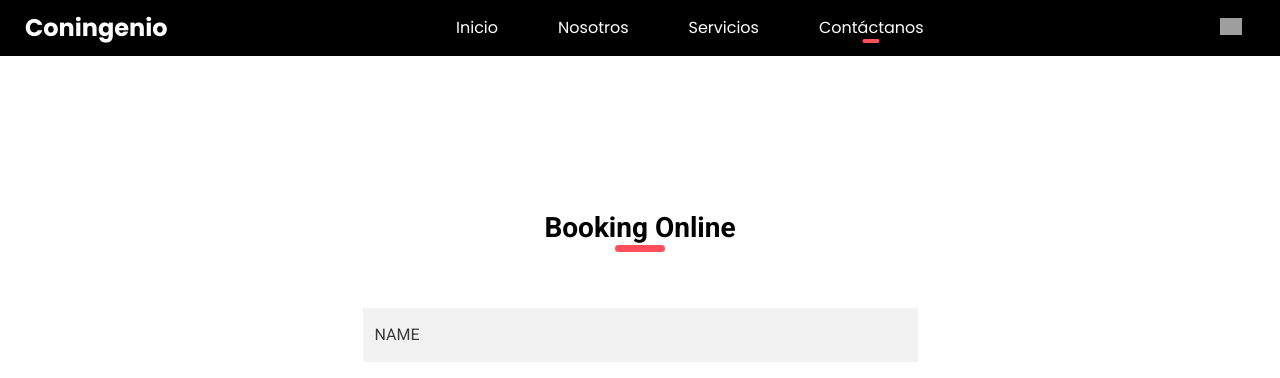
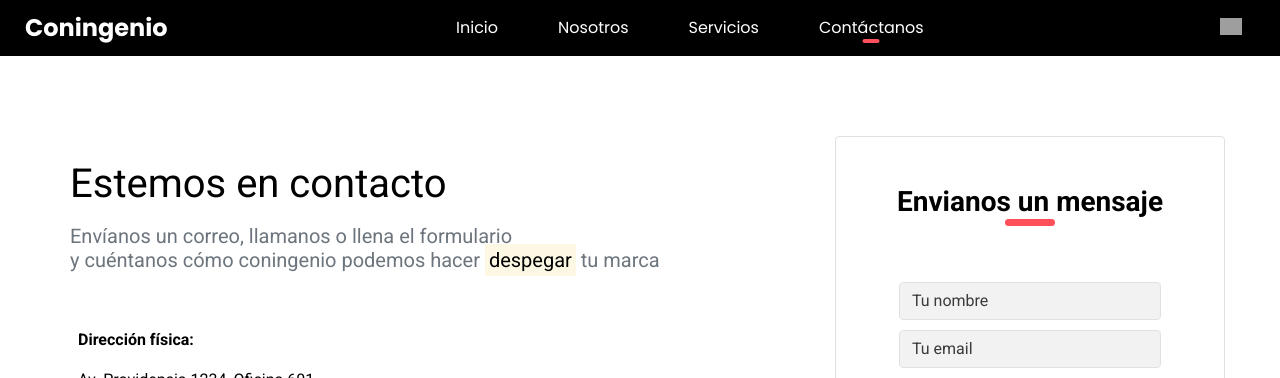
Before and after one commit to EmeRamirez/php-basics, a PHP site: page /contacto.php in a window 1280 px wide. Shown: the top 378 px of the page. Run offline with PHP 8.4, Linux system fonts and the light colour scheme; some libraries are stand-ins or nearby versions; grey boxes are pictures that could not be loaded.

Commit message:
añadir sección de contacto

```diff
--- a/contacto.php
+++ b/contacto.php
@@ -3,6 +3,7 @@
 ?>
 
 <div style="margin-bottom: 80px"></div>
+
 
 <!-- Incluir aca el componente -->
 <?php
--- a/includes/contacto-component.php
+++ b/includes/contacto-component.php
@@ -1,45 +1,65 @@
-  <!-- contact section -->
+<div class="container">
+    <div class="row">
+        <!-- Columna izquierda (8/12) -->
+        <div class="col-md-8 mt-4">
+            <h1 class="display-5 mb-3  ">Estemos en contacto</h1>
+            <h5 class="text-secondary pb-3">
+                Envíanos un correo, llamanos o llena el formulario
+                <br>y cuéntanos cómo coningenio podemos hacer <mark>despegar</mark> tu marca
+            </h5>
 
-  <section class="contact_section layout_padding">
+            <div class="d-flex bd-highlight justify-content-between">
+                <div class="p-2 bd-highlight">
+                    <p class="mt-4"><strong>Dirección física:</strong></p>
+                    <p>Av. Providencia 1234, Oficina 601<br>Providencia, Santiago, Chile</p>
+                    <p class="mt-4"><strong>Teléfono:</strong></p>
+                    <p>+56 2 1234 5678</p>
+                    <p class="mt-4"><strong>Sitio Web:</strong></p>
+                    <a href="https://www.coningenio.cl">www.coningenio.cl</a>
+                    <p class="mt-4"><strong>Correo electrónico:</strong></p>
+                    <a href="mailto:info@coningenio.cl">info@coningenio.cl</a>
+                </div>
+                <div class="pb-0 align-self-end">
+                <iframe src="https://www.google.com/maps/embed?pb=!1m14!1m12!1m3!1d1222.591929483464!2d-70.6222654152473!3d-33.42907098094119!2m3!1f0!2f0!3f0!3m2!1i1024!2i768!4f13.1!5e1!3m2!1ses-419!2scl!4v1744746894553!5m2!1ses-419!2scl" width="400" height="300" style="border:0;" allowfullscreen="" loading="lazy" referrerpolicy="no-referrer-when-downgrade"></iframe>
+                </div>
+                </div>
+        </div>
+
+        <!-- Columna derecha (4/12) -->
+        <div class="col-md-4 border rounded p-5 contact-card">
+            <section class="contact_section">
                 <div class="custom_heading-container">
-      <h3 class=" ">
-        Booking Online
-      </h3>
+                    <h3>Envianos un mensaje</h3>
                 </div>
                 <div class="container layout_padding2-top">
-      <div class="row">
-        <div class="col-md-6 mx-auto">
                     <form action="">
                         <div>
-              <input type="text" placeholder="NAME">
+                            <input class="form-control border" type="text" placeholder="Tu nombre" required>
                         </div>
                         <div>
-              <input type="email" placeholder="EMAIL">
+                            <input class="form-control border" type="email" placeholder="Tu email" required>
                         </div>
                         <div>
-              <input type="text" placeholder="PHONE NUMBER">
+                            <input class="form-control border" type="text" placeholder="Tu teléfono" required>
                         </div>
                         <div>
-              <select name="" id="">
-                <option value="" disabled selected>TYPE OF SERVICE</option>
-                <option value="">Service 1</option>
-                <option value="">Service 2</option>
-                <option value="">Service 3</option>
+                            <select class="form-control border" required>
+                                <option value="" disabled selected>Selecciona que servicio necesitas</option>
+                                <option value="">Cotizar proyecto</option>
+                                <option value="">Soporte post venta</option>
+                                <option value="">Consultas generales</option>
                             </select>
                         </div>
                         <div>
-              <input type="text" class="message-box" placeholder="MESSAGE">
+                            Mensaje
+                            <textarea class="form-control border" rows="5" placeholder="Ingresa aqui tu mensaje" required></textarea>
                         </div>
-            <div class="d-flex justify-content-center ">
-              <button>
-                SEND
-              </button>
+                        <div class="d-flex justify-content-center mt-3">
+                            <button type="submit" class="btn btn-primary px-4 py-2">SEND</button>
                         </div>
                     </form>
                 </div>
+            </section>
         </div>
-
     </div>
-  </section>
-
-  <!-- end contact section -->
+</div>
--- a/includes/header.php
+++ b/includes/header.php
@@ -26,6 +26,8 @@
   <link href="assets/css/style.css" rel="stylesheet" />
   <link href="assets/css/responsive.css" rel="stylesheet" />
   <link href="assets/css/nosotros.css" rel="stylesheet" />
+    <link href="assets/css/contacto.css" rel="stylesheet" />
+
 </head>
 
 <body>
```
Also changed, not shown: assets/css/contacto.css (added). Lines whose indentation alone changed are shown as unchanged.
